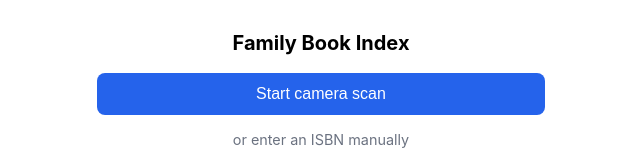
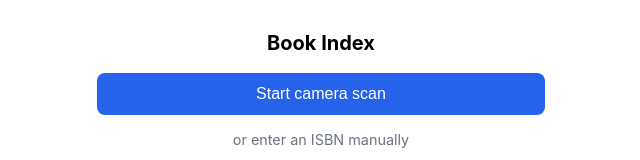
Before and after one commit to Asherpayn/bookdb, a plain HTML site: page docs/index.html in a window 1280 px wide. Shown: the top 160 px of the page, without its empty margins (319-959 px from the left). Drawn offline with Linux system fonts and the light colour scheme.

Commit message:
rename title

```diff
--- a/docs/index.html
+++ b/docs/index.html
@@ -11,7 +11,7 @@
 </head>
 <body>
   <header>
-    <h1>Family Book Index</h1>
+    <h1>Book Index</h1>
   </header>
 
   <main>
```
Also changed, not shown: 3 other files.
